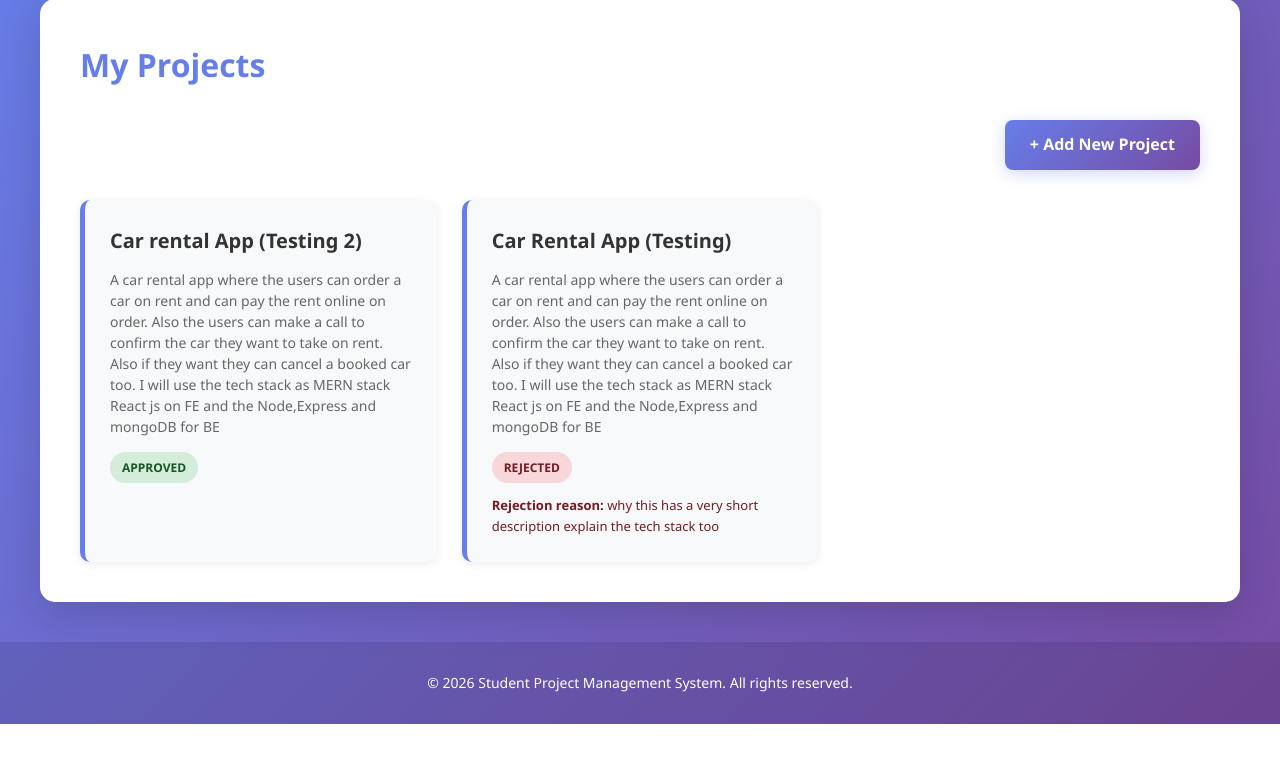
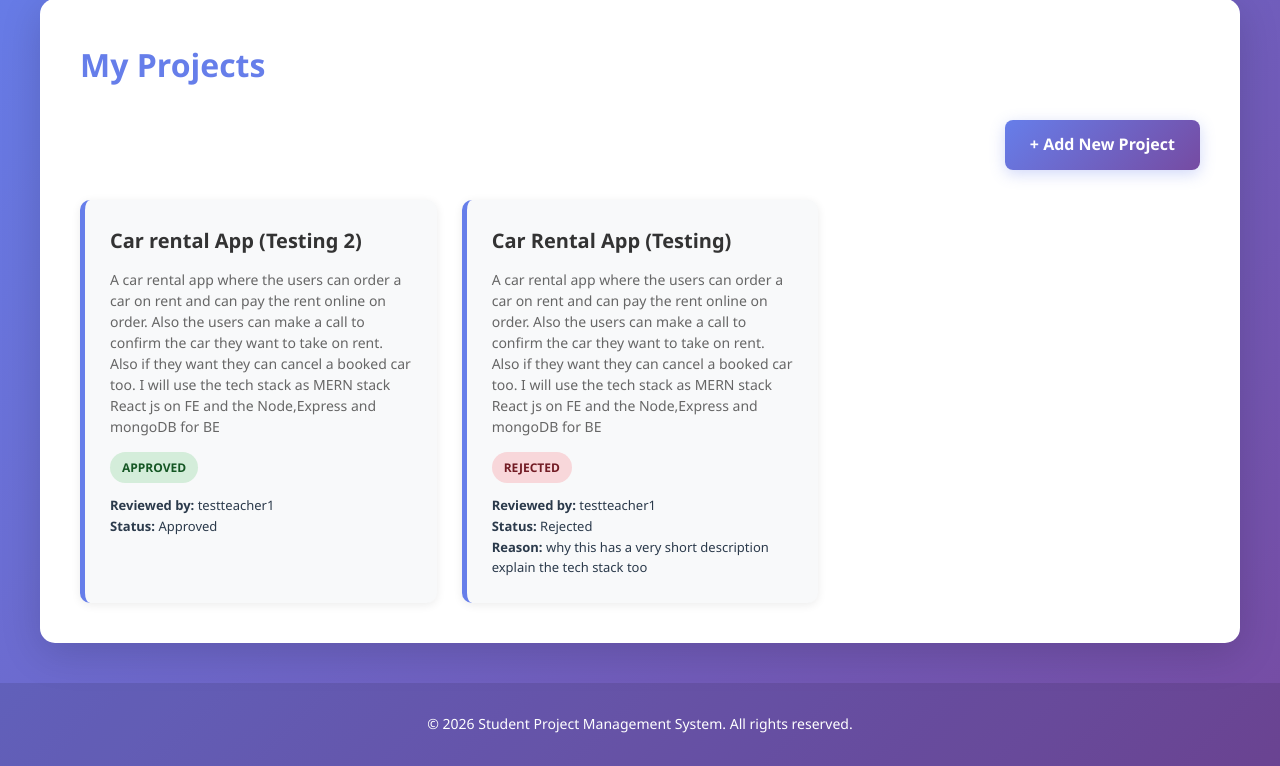
Before and after one commit to Moeen999/Student-Project-Management-System, a Django app: page / in a window 1280 px wide. Shown: the part 111-877 px from the top of the page. Before the commit the page ends 835 px from the top, so only its background shows below. Run offline with Django 5.2, Linux system fonts and the light colour scheme; a user stored in the database is signed in; data comes from the database, SQL or seed files in the repository.

Commit message:
Enhanced project review display on dashboard; show reviewer details and status with rejection reason

```diff
--- a/templates/dashboard.html
+++ b/templates/dashboard.html
@@ -37,8 +37,23 @@
       <p class="project-description">{{ p.description }}</p>
       <span class="project-status status-{{ p.status }}">{{ p.get_status_display }}</span>
 
-      {% if p.status == 'rejected' and p.reviews.exists %}
-        <p style="margin-top: 12px; color: #721c24; font-size: 13px;"><strong>Rejection reason:</strong> {{ p.reviews.first.reason }}</p>
+      {% if p.reviews.exists %}
+        {% with latest_review=p.reviews.all|dictsortreversed:'reviewed_at'|first %}
+          <p style="margin-top: 12px; font-size: 13px; color: #2b3a4b;">
+            <strong>Reviewed by:</strong>
+            {% if latest_review.reviewed_by %}
+              {{ latest_review.reviewed_by.username }}
+            {% else %}
+              Unknown teacher
+            {% endif %}
+            <br>
+            <strong>Status:</strong> {{ latest_review.get_status_display }}
+            {% if latest_review.status == 'rejected' %}
+              <br>
+              <strong>Reason:</strong> {{ latest_review.reason }}
+            {% endif %}
+          </p>
+        {% endwith %}
       {% endif %}
 
       {% if user_role == 'student' and p.status == 'pending' %}
```
